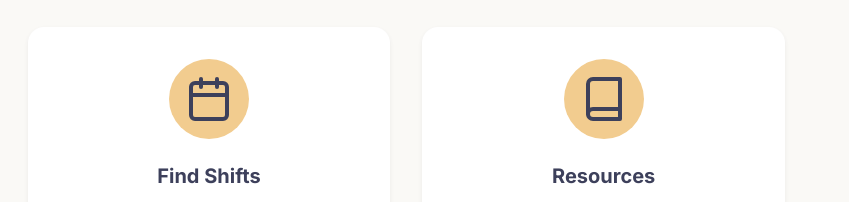
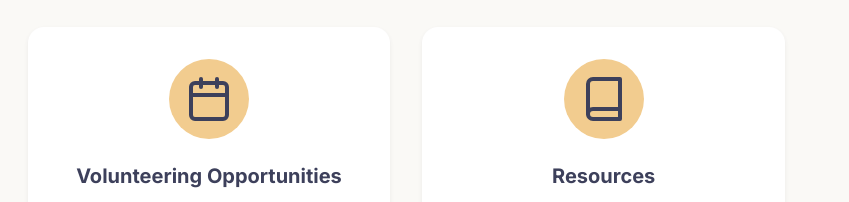
Before and after one commit to lghngmn003/rooibos, a plain HTML site: page index.html in a window 1280 px wide. Shown: the part 562-764 px from the top of the page, 431-1280 px from the left. Drawn offline with nearby package versions, Linux system fonts and the light colour scheme.

Commit message:
Rename Find Shifts to Volunteering Opportunities on homepage

```diff
--- a/index.html
+++ b/index.html
@@ -66,7 +66,7 @@
                                 <line x1="3" y1="10" x2="21" y2="10"></line>
                             </svg>
                         </div>
-                        <h3>Find Shifts</h3>
+                        <h3>Volunteering Opportunities</h3>
                         <p>Browse available volunteer shifts and sign up for times that work for you. Flexible scheduling for busy lives.</p>
                         <span class="btn btn-outline">View Opportunities</span>
                     </a>
```
